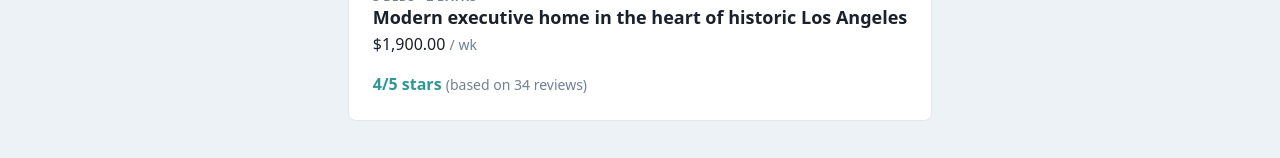
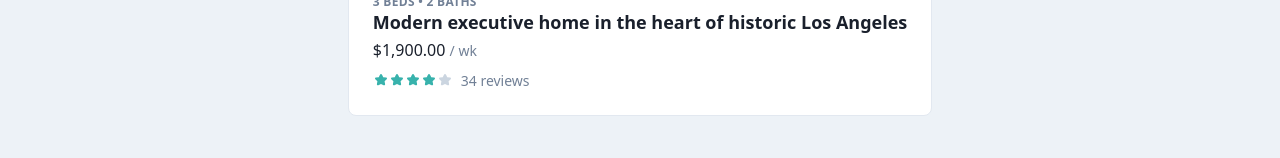
Before and after one commit to viveksrao/tailwind-demo, a Vue app: page / in a window 1280 px wide. Shown: the part 1545-1703 px from the top of the page. Built offline with nearby package versions, Linux system fonts and the light colour scheme.

Commit message:
Style SVG Icons with Tailwind Utility Classes

```diff
--- a/src/components/PropertyCard.vue
+++ b/src/components/PropertyCard.vue
@@ -12,12 +12,20 @@
 				{{ property.formattedPrice }}
 				<span class="text-gray-600 text-sm"> / wk</span>
 			</div>
-			<div class="mt-4">
-				<span class="text-teal-600 font-semibold"
-					>{{ property.rating }}/5 stars
-				</span>
-				<span class="text-gray-600 text-sm"
-					>(based on {{ property.reviewCount }} reviews)</span
+			<div class="mt-2 flex items-center">
+				<svg
+					v-for="i in 5"
+					:key="i"
+					:class="i <= property.rating ? 'text-teal-500' : 'text-gray-400'"
+					class="h-4 w-4 fill-current"
+					viewBox="0 0 24 24"
+				>
+					<path
+						d="M8.128 19.825a1.586 1.586 0 0 1-1.643-.117 1.543 1.543 0 0 1-.53-.662 1.515 1.515 0 0 1-.096-.837l.736-4.247-3.13-3a1.514 1.514 0 0 1-.39-1.569c.09-.271.254-.513.475-.698.22-.185.49-.306.776-.35L8.66 7.73l1.925-3.862c.128-.26.328-.48.577-.633a1.584 1.584 0 0 1 1.662 0c.25.153.45.373.577.633l1.925 3.847 4.334.615c.29.042.562.162.785.348.224.186.39.43.48.704a1.514 1.514 0 0 1-.404 1.58l-3.13 3 .736 4.247c.047.282.014.572-.096.837-.111.265-.294.494-.53.662a1.582 1.582 0 0 1-1.643.117l-3.865-2-3.865 2z"
+					/>
+				</svg>
+				<span class="ml-2 text-gray-600 text-sm"
+					>{{ property.reviewCount }} reviews</span
 				>
 			</div>
 		</div>
```
